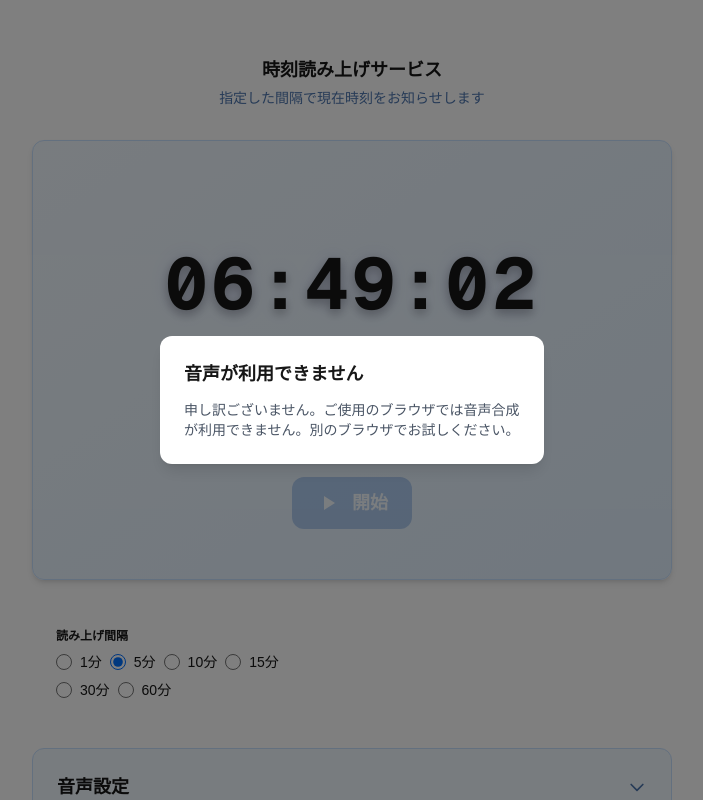
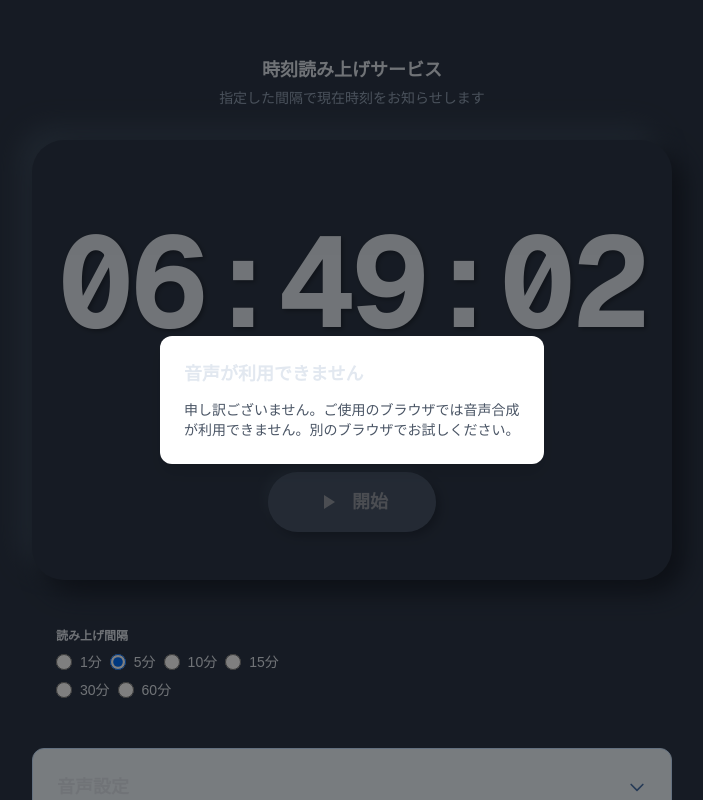
Before and after one commit to poko8nada/time-call-web-v1, a Next.js app: page / in a window 1280 px wide. Shown: the top 800 px of the page, without its empty margins (288-991 px from the left). Built offline with nearby package versions, Linux system fonts and the light colour scheme.

Commit message:
feat: implement dark neumorphism design system (Phase 1-2)

```diff
--- a/app/_components/ControlButton.tsx
+++ b/app/_components/ControlButton.tsx
@@ -43,16 +43,16 @@ export function ControlButton({
   const ariaLabel = isRunning ? 'タイマーを停止' : 'タイマーを開始'
 
   const baseClasses =
-    'btn-enhanced px-4 sm:px-6 py-2 sm:py-3 rounded-lg font-semibold text-white text-sm sm:text-base md:text-lg flex items-center justify-center gap-2 sm:gap-3'
+    'px-12 py-4 rounded-full font-semibold text-white text-lg flex items-center justify-center gap-3 transition-all duration-200'
 
   const disabledClasses =
-    'bg-secondary-400 dark:bg-secondary-600 cursor-not-allowed opacity-60'
+    'bg-[#64748b] cursor-not-allowed opacity-50 shadow-neuro-flat'
 
   const runningClasses =
-    'bg-gradient-to-br from-error-500 to-error-600 hover:from-error-600 hover:to-error-700 dark:from-error-600 dark:to-error-700 dark:hover:from-error-700 dark:hover:to-error-800 focus-visible:ring-2 focus-visible:ring-offset-2 focus-visible:ring-error-500 shadow-md hover:shadow-lg'
+    'bg-gradient-to-br from-[#f43f5e] to-[#dc2626] shadow-neuro-raised hover:shadow-neuro-hover active:shadow-neuro-pressed hover:scale-105 active:scale-95 focus-visible:ring-2 focus-visible:ring-cyan-500/30 focus-visible:ring-offset-2 focus-visible:ring-offset-[#2d3748]'
 
   const stoppedClasses =
-    'bg-gradient-to-br from-success-500 to-success-600 hover:from-success-600 hover:to-success-700 dark:from-success-600 dark:to-success-700 dark:hover:from-success-700 dark:hover:to-success-800 focus-visible:ring-2 focus-visible:ring-offset-2 focus-visible:ring-success-500 shadow-md hover:shadow-lg'
+    'bg-gradient-to-br from-[#06b6d4] to-[#a855f7] shadow-neuro-raised hover:shadow-neuro-hover active:shadow-neuro-pressed hover:scale-105 active:scale-95 focus-visible:ring-2 focus-visible:ring-cyan-500/30 focus-visible:ring-offset-2 focus-visible:ring-offset-[#2d3748]'
 
   const buttonClasses = `${baseClasses} ${
     disabled ? disabledClasses : isRunning ? runningClasses : stoppedClasses
--- a/app/_components/DigitalClock.tsx
+++ b/app/_components/DigitalClock.tsx
@@ -30,9 +30,9 @@ export function DigitalClock({ currentTime }: { currentTime: Date }) {
     return (
       <div className='flex items-center justify-center w-full'>
         <time
-          className='font-mono font-bold tracking-wider text-3xl sm:text-4xl md:text-5xl lg:text-6xl xl:text-7xl text-foreground dark:text-foreground invisible'
+          className='font-mono font-bold tracking-tight text-6xl sm:text-7xl md:text-8xl lg:text-9xl text-[#e2e8f0] invisible'
           aria-hidden='true'
-          style={{ textShadow: '0 0 20px rgba(0, 0, 0, 0.1)' }}
+          style={{ textShadow: '2px 2px 4px rgba(0, 0, 0, 0.3)' }}
         >
           00:00:00
         </time>
@@ -46,13 +46,11 @@ export function DigitalClock({ currentTime }: { currentTime: Date }) {
     <div className='flex items-center justify-center w-full px-4'>
       <time
         dateTime={currentTime.toISOString()}
-        className='font-mono font-bold tracking-wider text-3xl sm:text-4xl md:text-5xl lg:text-6xl xl:text-7xl text-foreground dark:text-foreground drop-shadow-lg'
+        className='font-mono font-bold tracking-tight text-6xl sm:text-7xl md:text-8xl lg:text-9xl text-[#e2e8f0]'
         role='status'
         aria-label={`現在時刻: ${displayTime}`}
         style={{
-          textShadow:
-            '0 4px 12px rgba(0, 0, 0, 0.15), 0 0 20px rgba(79, 70, 229, 0.1)',
-          letterSpacing: '0.05em',
+          textShadow: '2px 2px 4px rgba(0, 0, 0, 0.3)',
         }}
       >
         {displayTime}
--- a/app/_components/NextCallTimeDisplay.tsx
+++ b/app/_components/NextCallTimeDisplay.tsx
@@ -33,10 +33,10 @@ export function NextCallTimeDisplay({
         isRunning && nextCallTime ? 'opacity-100' : 'opacity-0'
       }`}
     >
-      <div className='bg-gradient-to-r from-primary-50/50 to-secondary-50/50 dark:from-primary-900/20 dark:to-secondary-900/20 rounded-lg p-3 sm:p-4 border border-primary-200/30 dark:border-primary-700/30 shadow-subtle w-full'>
-        <p className='text-xs sm:text-sm md:text-base text-center text-secondary-600 dark:text-secondary-400'>
+      <div className='bg-[#2d3748] rounded-2xl px-6 py-3 shadow-neuro-pressed w-full'>
+        <p className='text-xs sm:text-sm md:text-base text-center text-[#94a3b8]'>
           次の読み上げ:{' '}
-          <span className='font-bold text-primary-600 dark:text-primary-400 tracking-wider'>
+          <span className='font-bold text-[#06b6d4] tracking-wider'>
             {timeString}
           </span>
         </p>
--- a/app/_features/TimeCallService/index.tsx
+++ b/app/_features/TimeCallService/index.tsx
@@ -50,16 +50,16 @@ export function TimeCallService() {
       <main className='w-full max-w-2xl mx-auto space-y-6 sm:space-y-8 px-3 sm:px-4'>
         {/* Header - Minimized */}
         <div className='text-center space-y-1'>
-          <h1 className='text-base sm:text-lg font-bold text-foreground dark:text-foreground'>
+          <h1 className='text-base sm:text-lg font-bold text-[#e2e8f0]'>
             時刻読み上げサービス
           </h1>
-          <p className='text-xs sm:text-sm text-secondary-600 dark:text-secondary-400'>
+          <p className='text-xs sm:text-sm text-[#94a3b8]'>
             指定した間隔で現在時刻をお知らせします
           </p>
         </div>
 
         {/* Main Timer Section - Unified with integrated button */}
-        <div className='flex flex-col items-center justify-between min-h-[50vh] sm:min-h-[55vh] py-8 sm:py-10 md:py-12 px-6 bg-gradient-to-br from-secondary-50 to-secondary-100 dark:from-secondary-900 dark:to-secondary-800 rounded-lg border border-secondary-200 dark:border-secondary-700 shadow-elevated'>
+        <div className='flex flex-col items-center justify-between min-h-[50vh] sm:min-h-[55vh] py-8 sm:py-10 md:py-12 px-6 bg-[#2d3748] rounded-[32px] shadow-neuro-raised-lg border-0'>
           {/* Digital Clock - Enlarged */}
           <div className='flex-1 flex items-center justify-center w-full'>
             <DigitalClock currentTime={currentTime} />
--- a/app/globals.css
+++ b/app/globals.css
@@ -1,15 +1,9 @@
 @import "tailwindcss";
 
 :root {
-  --background: #ffffff;
-  --foreground: #171717;
-}
-
-@media (prefers-color-scheme: dark) {
-  :root {
-    --background: #0a0a0a;
-    --foreground: #ededed;
-  }
+  /* Dark Neumorphism - Force dark mode */
+  --background: #2d3748;
+  --foreground: #e2e8f0;
 }
 
 /* biome-ignore lint:unknownAtRules */
@@ -21,6 +15,23 @@
   /* Base colors */
   --color-background: var(--background);
   --color-foreground: var(--foreground);
+
+  /* Dark Neumorphism Color System */
+  --color-neuro-base: #2d3748;
+  --color-neuro-light: #3e4c5e;
+  --color-neuro-dark: #1a202c;
+
+  /* Neumorphic Text Colors */
+  --color-text-light: #e2e8f0;
+  --color-text-muted: #94a3b8;
+  --color-text-dim: #64748b;
+
+  /* Accent Gradient Colors */
+  --color-accent-cyan: #06b6d4;
+  --color-accent-purple: #a855f7;
+  --color-accent-emerald: #10b981;
+  --color-accent-amber: #f59e0b;
+  --color-accent-rose: #f43f5e;
 
   /* Primary palette - Blue (OKLCH) */
   --color-primary-50: oklch(97.3% 0.042 254.604);
@@ -52,6 +63,14 @@
   --color-success-600: oklch(62.7% 0.194 150.214);
   --color-warning-600: oklch(66.6% 0.179 60.318);
   --color-error-600: oklch(57.7% 0.245 28.325);
+
+  /* Neumorphic Shadow System */
+  --shadow-neuro-raised: 8px 8px 16px #1a202c, -8px -8px 16px #3e4c5e;
+  --shadow-neuro-raised-lg: 12px 12px 24px #1a202c, -12px -12px 24px #3e4c5e;
+  --shadow-neuro-pressed:
+    inset 6px 6px 12px #1a202c, inset -6px -6px 12px #3e4c5e;
+  --shadow-neuro-flat: 4px 4px 8px #1a202c, -4px -4px 8px #3e4c5e;
+  --shadow-neuro-hover: 10px 10px 20px #1a202c, -10px -10px 20px #3e4c5e;
 
   /* Border colors */
   --color-border: oklch(90% 0.01 250);
@@ -121,6 +140,10 @@
   --radius-sm: 0.375rem;
   --radius-md: 0.5rem;
   --radius-lg: 0.75rem;
+  --radius-xl: 0.75rem;
+  --radius-2xl: 1rem;
+  --radius-3xl: 1.5rem;
+  --radius-full: 9999px;
 }
 
 body {
@@ -233,7 +256,28 @@ body {
     @apply bg-gradient-to-br from-primary-100 to-primary-200 dark:from-primary-800 dark:to-primary-700;
   }
 
-  /* Shadow utilities */
+  /* Neumorphic Shadow utilities */
+  .shadow-neuro-raised {
+    box-shadow: var(--shadow-neuro-raised);
+  }
+
+  .shadow-neuro-raised-lg {
+    box-shadow: var(--shadow-neuro-raised-lg);
+  }
+
+  .shadow-neuro-pressed {
+    box-shadow: var(--shadow-neuro-pressed);
+  }
+
+  .shadow-neuro-flat {
+    box-shadow: var(--shadow-neuro-flat);
+  }
+
+  .shadow-neuro-hover {
+    box-shadow: var(--shadow-neuro-hover);
+  }
+
+  /* Legacy shadow utilities (deprecated) */
   .shadow-subtle {
     @apply shadow-sm;
   }
```
Also changed, not shown: 1 other file (tests, documents, lock files or other folders).
